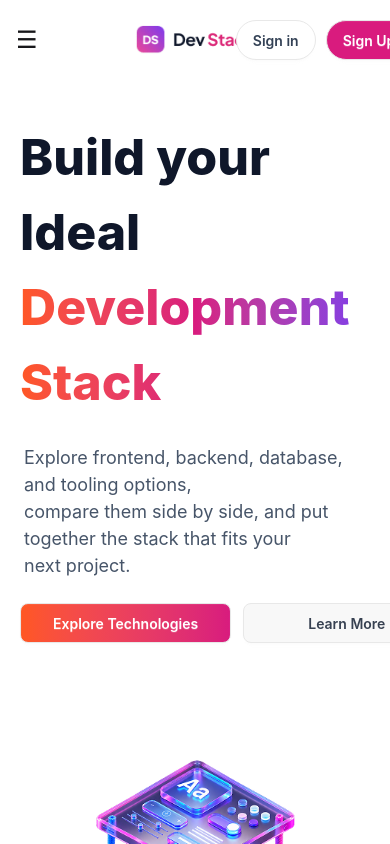
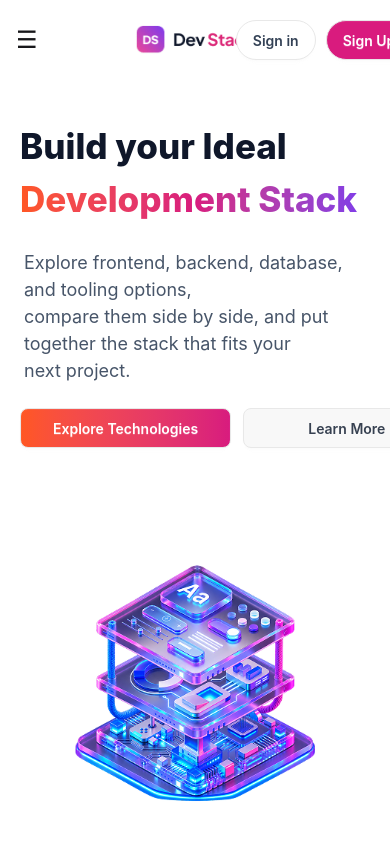
Before and after one commit to Naajatnoor/A05-DevStack, a React (Vite) app: page / in a window 390 px wide. Shown: the top 844 px of the page. Built offline with nearby package versions, Linux system fonts and the light colour scheme.

Commit message:
complete devStack project

```diff
--- a/src/components/Banner.tsx
+++ b/src/components/Banner.tsx
@@ -1,11 +1,11 @@
-import React from 'react';
+
 import bannerPic from '../assets/banner-stack.png'
 const Banner = () => {
     return (
         <section className='flex flex-col md:flex-row justify-between items-center '>
             <div className='px-5 md:px-10 lg:px-30 py-10'>
-            <h1 className='text-[50px]  font-extrabold text-[#0F172A]'>Build your Ideal</h1>
-            <h1 className='text-[50px]  font-extrabold bg-linear-to-r from-[#FF5722] via-[#D81B7E] to-[#7C3AED] bg-clip-text text-transparent'>Development Stack</h1>
+            <h1 className='text-[35px] md:text-[45px] lg:text-[50px] font-extrabold text-[#0F172A]'>Build your Ideal</h1>
+            <h1 className='text-[35px] md:text-[45px] lg:text-[50px] font-extrabold bg-linear-to-r from-[#FF5722] via-[#D81B7E] to-[#7C3AED] bg-clip-text text-transparent'>Development Stack</h1>
                  <p className='text-[18px] mx-1 my-6 text-[#475569]'>Explore frontend, backend, database, and tooling options,<br />
                  compare them side by side, and put together the stack that fits your<br />
                  next project.</p>
--- a/src/components/Footer.tsx
+++ b/src/components/Footer.tsx
@@ -1,4 +1,3 @@
-import React from 'react';
 import './Footer.css'
 import Logo from '../assets/logo-text.png'
 const Footer = () => {
--- a/src/components/Nav.tsx
+++ b/src/components/Nav.tsx
@@ -1,4 +1,4 @@
-import React from 'react';
+
 import Logo from '../assets/logo-text.png'
 
 const Nav = () => {
```
